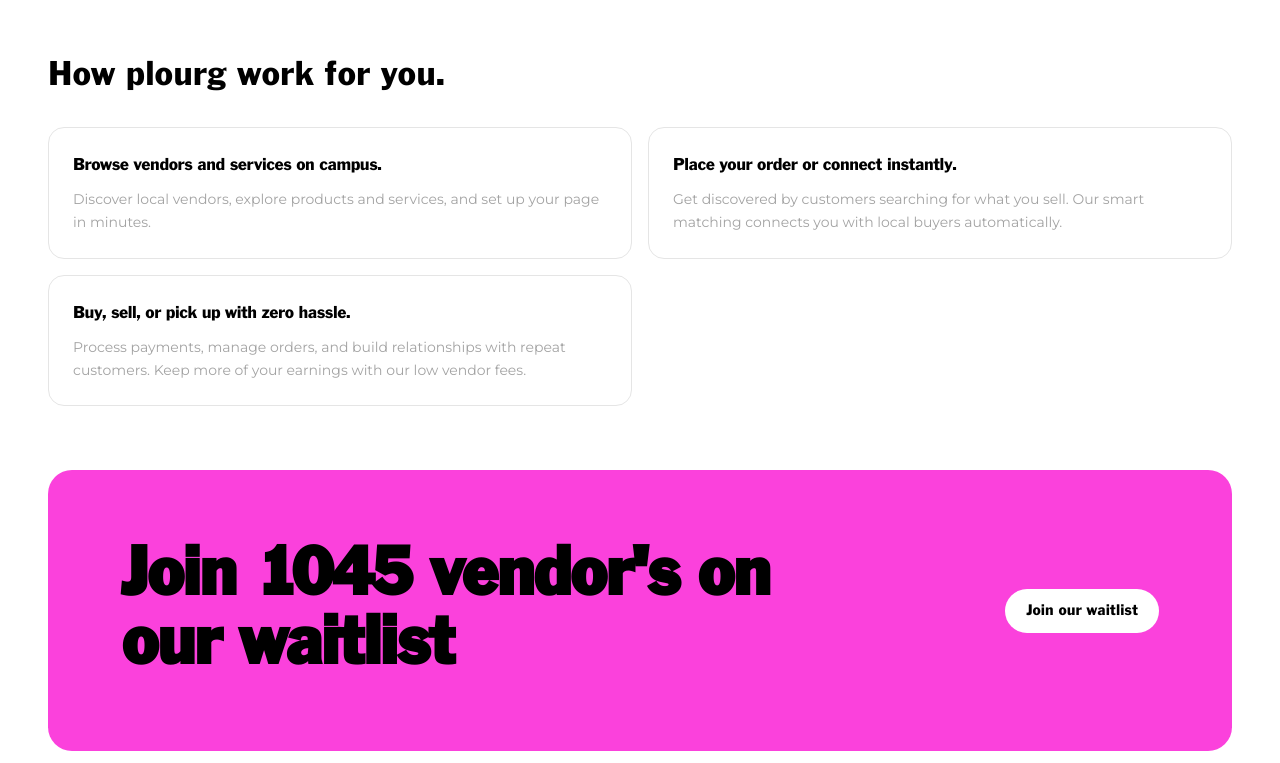
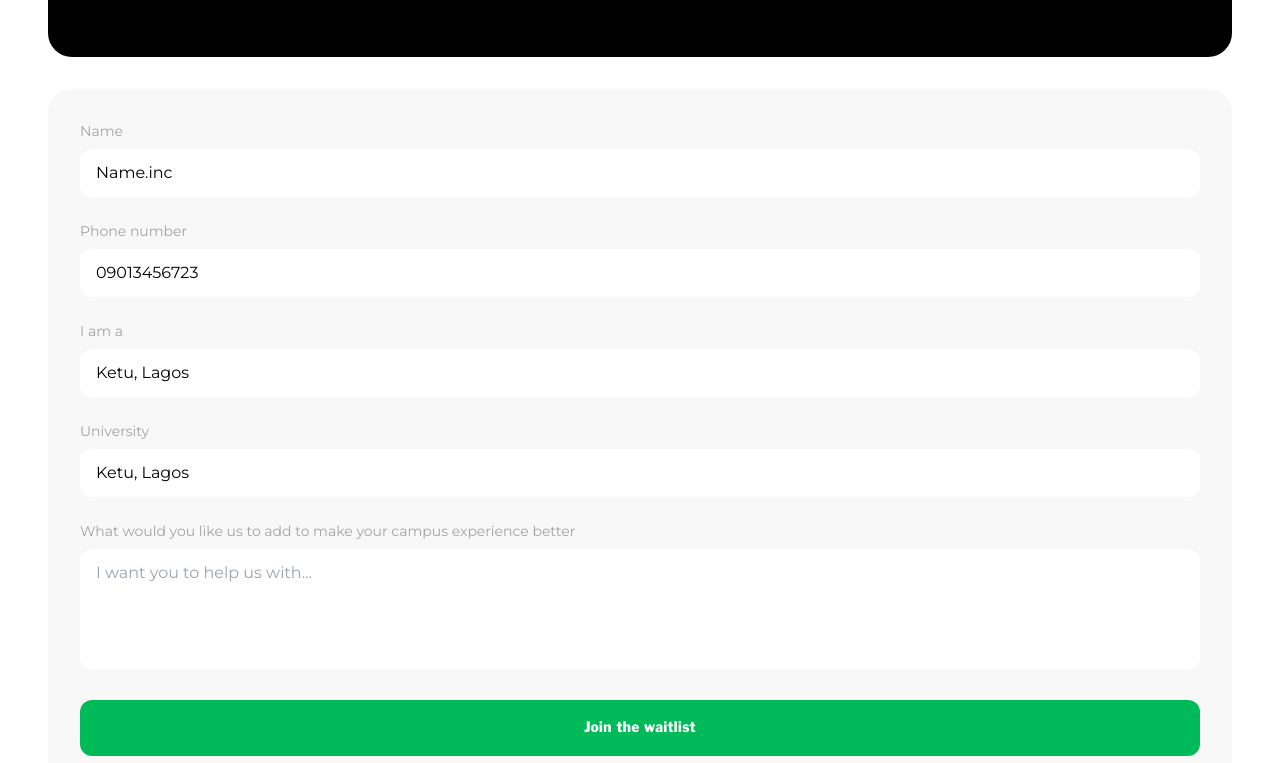
Before and after one commit to Victorola-coder/Plourg, a Next.js app: page / in a window 1280 px wide. Shown: the part 797-1560 px from the top of the page. Built offline with nearby package versions, Linux system fonts and the light colour scheme.

Commit message:
feat: add WaitlistSection component to main page layout

```diff
--- /dev/null
+++ b/app/components/molecules/waitlist-form.tsx
@@ -0,0 +1,117 @@
+"use client";
+
+import { useState } from "react";
+
+export default function WaitlistForm() {
+  const [formData, setFormData] = useState({
+    name: "Name.inc",
+    phone: "09013456723",
+    location: "Ketu, Lagos",
+    university: "Ketu, Lagos",
+    feedback: "",
+  });
+
+  const handleInputChange = (
+    e: React.ChangeEvent<HTMLInputElement | HTMLTextAreaElement>
+  ) => {
+    const { name, value } = e.target;
+    setFormData((prev) => ({
+      ...prev,
+      [name]: value,
+    }));
+  };
+
+  const handleSubmit = (e: React.FormEvent) => {
+    e.preventDefault();
+    // Handle form submission
+    console.log("Form submitted:", formData);
+  };
+
+  return (
+    <form
+      onSubmit={handleSubmit}
+      className="bg-[#F8F8F8] rounded-[24px] p-8 space-y-6"
+    >
+      <div>
+        <label htmlFor="name" className="block text-[#A3A3A3] text-sm mb-2">
+          Name
+        </label>
+        <input
+          type="text"
+          id="name"
+          name="name"
+          value={formData.name}
+          onChange={handleInputChange}
+          className="w-full bg-white rounded-[12px] px-4 py-3 text-[#000000] border-0 focus:outline-none focus:ring-2 focus:ring-[#00BA59]"
+        />
+      </div>
+
+      <div>
+        <label htmlFor="phone" className="block text-[#A3A3A3] text-sm mb-2">
+          Phone number
+        </label>
+        <input
+          type="tel"
+          id="phone"
+          name="phone"
+          value={formData.phone}
+          onChange={handleInputChange}
+          className="w-full bg-white rounded-[12px] px-4 py-3 text-[#000000] border-0 focus:outline-none focus:ring-2 focus:ring-[#00BA59]"
+        />
+      </div>
+
+      <div>
+        <label htmlFor="location" className="block text-[#A3A3A3] text-sm mb-2">
+          I am a
+        </label>
+        <input
+          type="text"
+          id="location"
+          name="location"
+          value={formData.location}
+          onChange={handleInputChange}
+          className="w-full bg-white rounded-[12px] px-4 py-3 text-[#000000] border-0 focus:outline-none focus:ring-2 focus:ring-[#00BA59]"
+        />
+      </div>
+
+      <div>
+        <label
+          htmlFor="university"
+          className="block text-[#A3A3A3] text-sm mb-2"
+        >
+          University
+        </label>
+        <input
+          type="text"
+          id="university"
+          name="university"
+          value={formData.university}
+          onChange={handleInputChange}
+          className="w-full bg-white rounded-[12px] px-4 py-3 text-[#000000] border-0 focus:outline-none focus:ring-2 focus:ring-[#00BA59]"
+        />
+      </div>
+
+      <div>
+        <label htmlFor="feedback" className="block text-[#A3A3A3] text-sm mb-2">
+          What would you like us to add to make your campus experience better
+        </label>
+        <textarea
+          id="feedback"
+          name="feedback"
+          value={formData.feedback}
+          onChange={handleInputChange}
+          placeholder="I want you to help us with..."
+          rows={4}
+          className="w-full bg-white rounded-[12px] px-4 py-3 text-[#000000] border-0 focus:outline-none focus:ring-2 focus:ring-[#00BA59] resize-none"
+        />
+      </div>
+
+      <button
+        type="submit"
+        className="w-full bg-[#00BA59] text-white font-medium font-franklin py-4 rounded-[12px] hover:bg-[#00A550] transition-colors"
+      >
+        Join the waitlist
+      </button>
+    </form>
+  );
+}
--- a/app/components/organisms/index.ts
+++ b/app/components/organisms/index.ts
@@ -3,3 +3,4 @@ export { default as Features } from "./features";
 export { default as CTAWaitlist } from "./cta-waitlist";
 export { default as HowItWorks } from "./how-it-works";
 export { default as FAQs } from "./faqs";
+export { default as WaitlistSection } from "./waitlist-section";
--- /dev/null
+++ b/app/components/organisms/waitlist-section.tsx
@@ -0,0 +1,19 @@
+import WaitlistForm from "../molecules/waitlist-form";
+
+export default function WaitlistSection() {
+  return (
+    <section className="mx-[20px] md:mx-[48px] my-[64px]">
+      <div className="bg-black rounded-[24px] p-8 md:p-12 mb-8">
+        <h2 className="text-white font-franklin text-[32px] md:text-[48px] font-semibold leading-tight mb-4">
+          A platform that makes it easy to buy, sell, or find anything you need
+          on and around campus—fast, simple, and stress-free.
+        </h2>
+        <p className="text-white font-franklin text-[20px] md:text-[24px]">
+          Don't be left out.
+        </p>
+      </div>
+
+      <WaitlistForm />
+    </section>
+  );
+}
--- a/app/page.tsx
+++ b/app/page.tsx
@@ -4,6 +4,7 @@ import {
   Features,
   CTAWaitlist,
   HowItWorks,
+  WaitlistSection,
 } from "./components/organisms";
 import { Header, Footer } from "./components/atoms";
 
@@ -12,6 +13,7 @@ export default function Page() {
     <main>
       <Header />
       <Hero />
+      <WaitlistSection />
       <Features />
       <HowItWorks />
       <CTAWaitlist />
```
